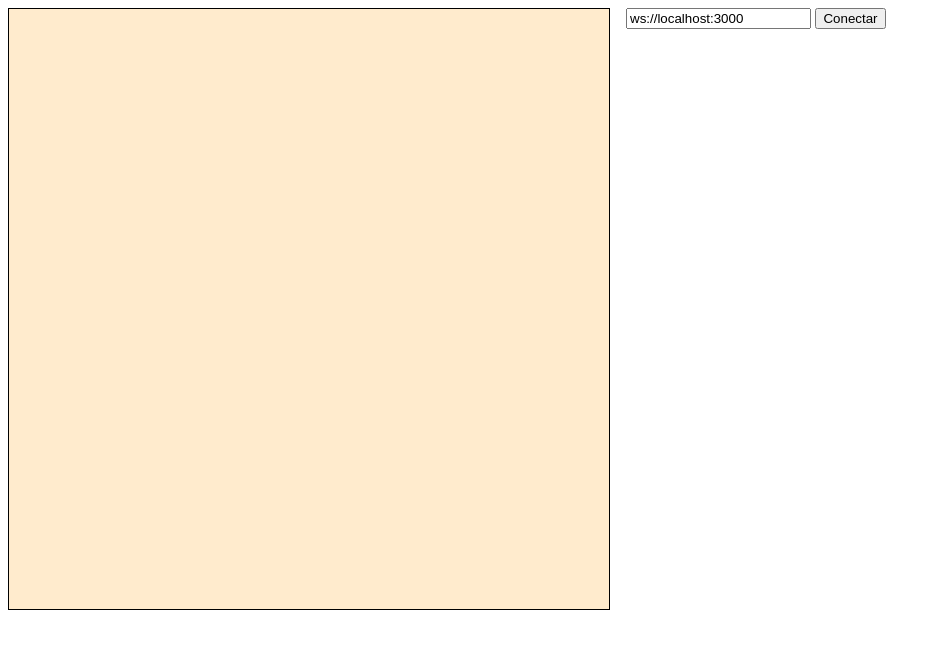
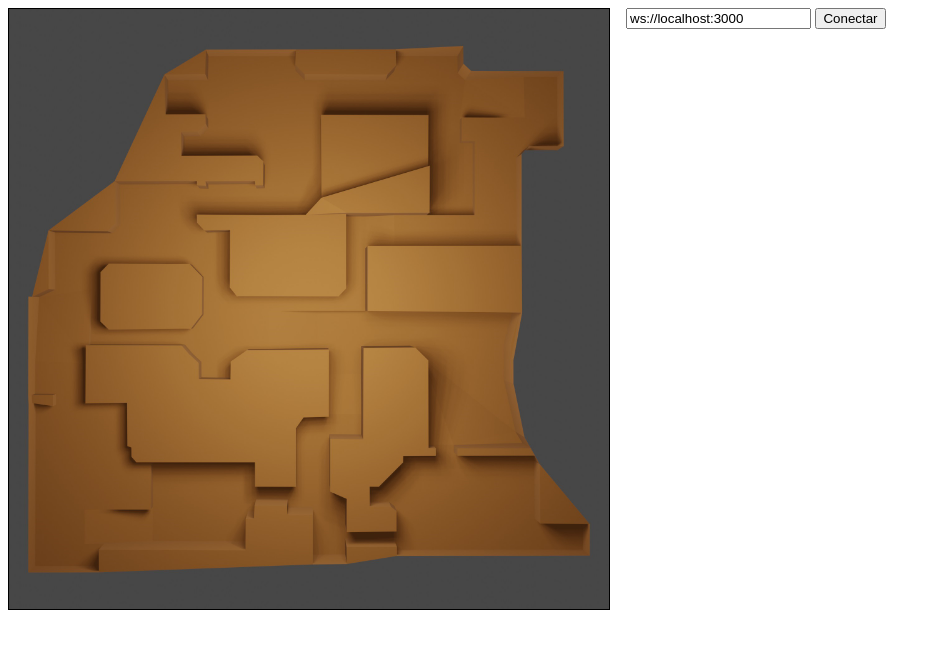
Before and after one commit to pinheiro-lucas/fps-game-ursina, a website: page live-map/index.html in a window 1280 px wide. Shown: the whole page, without its empty margins (0-941 px from the left). Drawn offline with Linux system fonts and the light colour scheme.

Commit message:
:sparkles: Add game map to live map

```diff
--- a/live-map/css/index.css
+++ b/live-map/css/index.css
@@ -6,6 +6,8 @@ body {
 
 canvas {
   background-color: blanchedalmond;
+  background-image: url("../img/map.jpg");
+  background-size: cover;
   border: 1px solid black;
 }
 
--- a/live-map/js/index.js
+++ b/live-map/js/index.js
@@ -6,7 +6,7 @@ const serverInput = document.querySelector("#input-server");
 const ctx = canvas.getContext("2d");
 
 const mapSize = 172;
-const playerSize = 25;
+const playerSize = 20;
 const mapFix = canvas.width / 2 - playerSize / 2;
 
 serverInput.value = localStorage.getItem("ws-fps-url") ?? "ws://localhost:3000";
```
Also changed, not shown: live-map/img/map.jpg (added).
